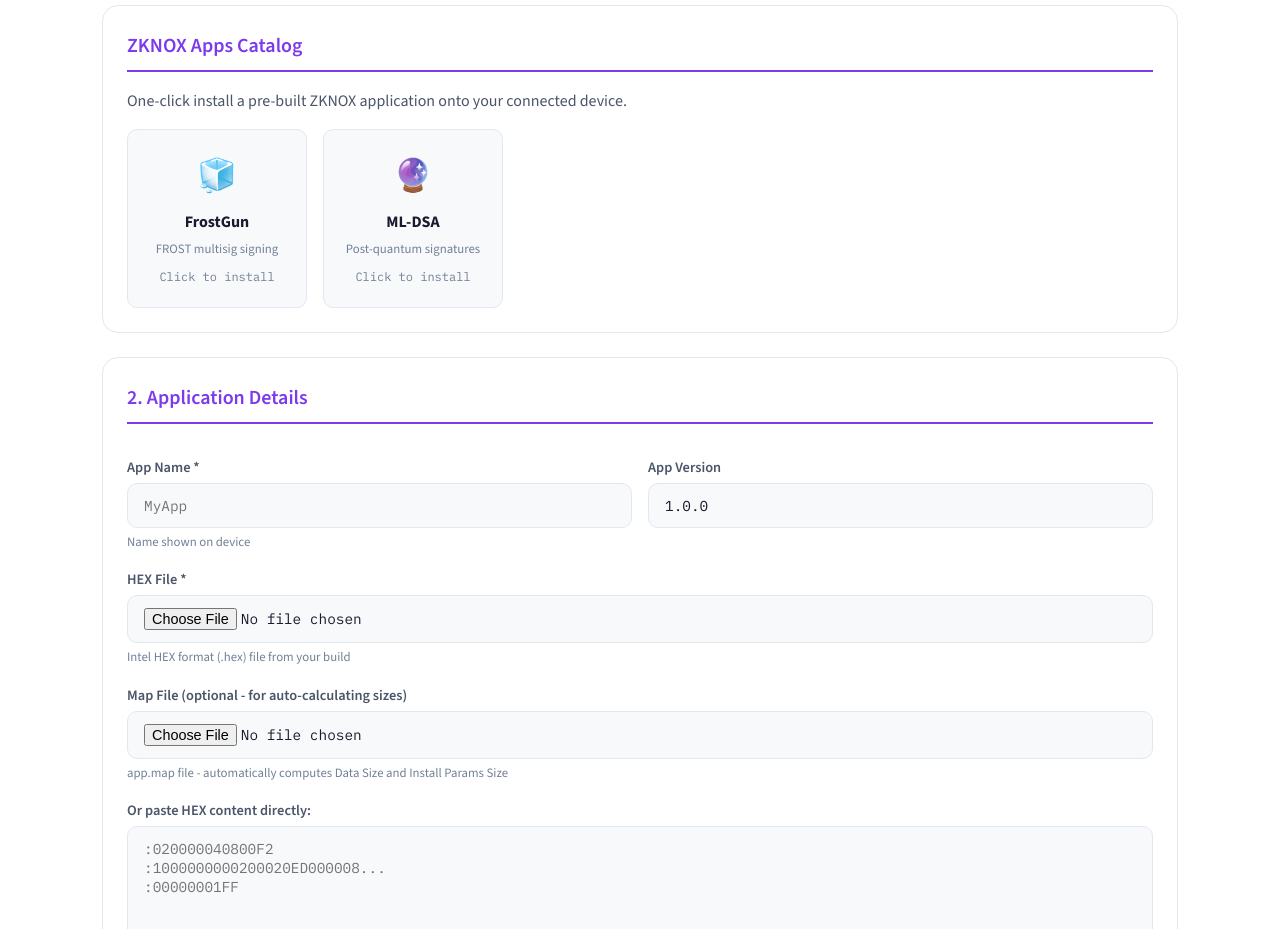
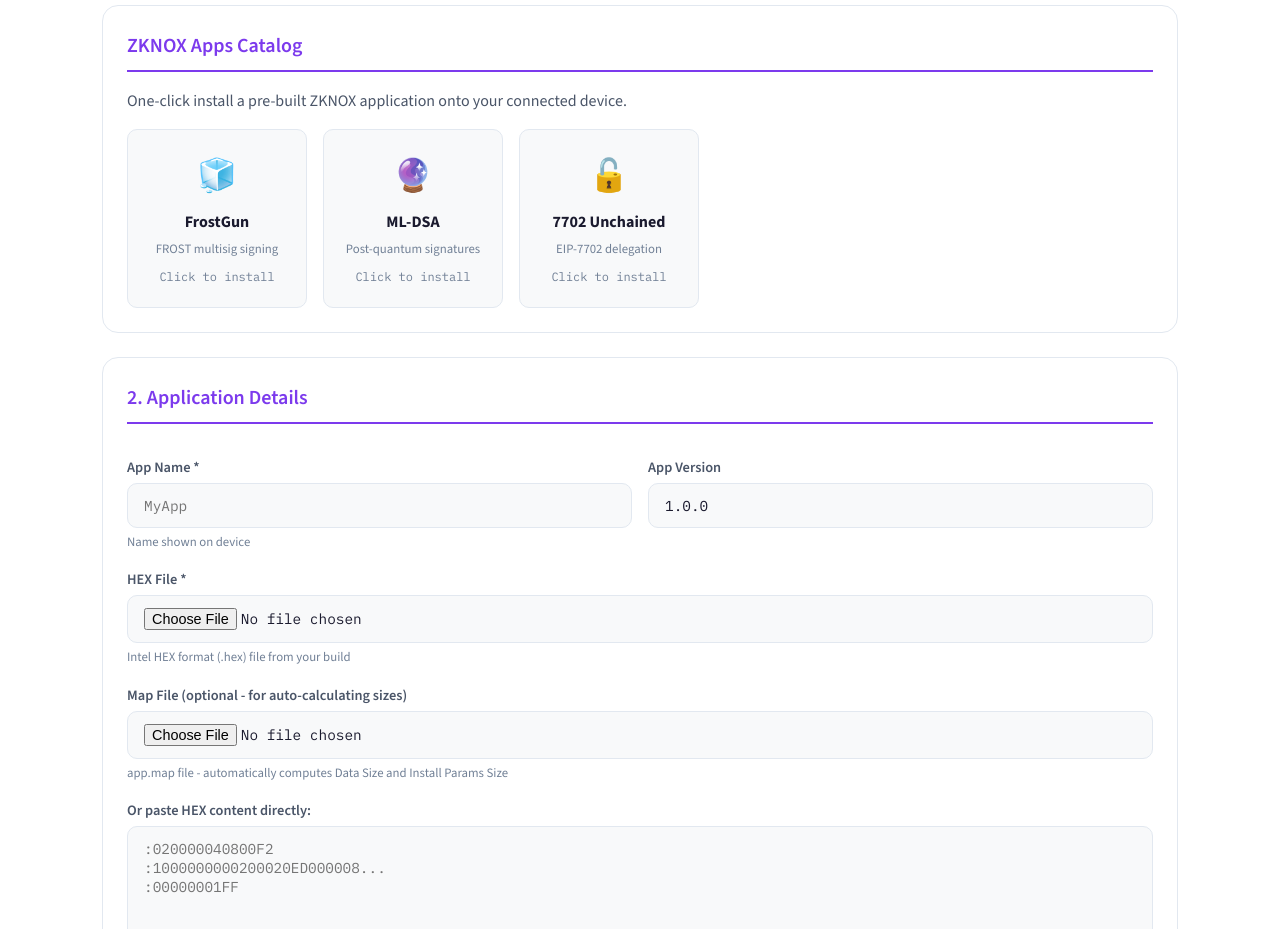
Before and after one commit to ZKNoxHQ/ZKNOXorange, a website: page sideloader.html in a window 1280 px wide. Shown: the part 880-1809 px from the top of the page. Drawn offline with nearby package versions, Linux system fonts and the light colour scheme.

Commit message:
add 7702 unchained to catalog

```diff
--- a/sideloader.html
+++ b/sideloader.html
@@ -625,6 +625,7 @@
         const catalogApps = [
             { id: 'frostgun', name: 'FrostGun', icon: '🧊', desc: 'FROST multisig signing', dir: 'apps/frostgun', appFlags: 0 },
             { id: 'mldsa', name: 'ML-DSA', icon: '🔮', desc: 'Post-quantum signatures', dir: 'apps/mldsa', appFlags: 0 },
+            { id: 'unchained', name: '7702 Unchained', icon: '🔓', desc: 'EIP-7702 delegation', dir: 'apps/unchained', appFlags: 0 },
         ];
 
         function renderCatalog() {
```
Also changed, not shown: apps/unchained/manifest.json (added), 3 other files.
